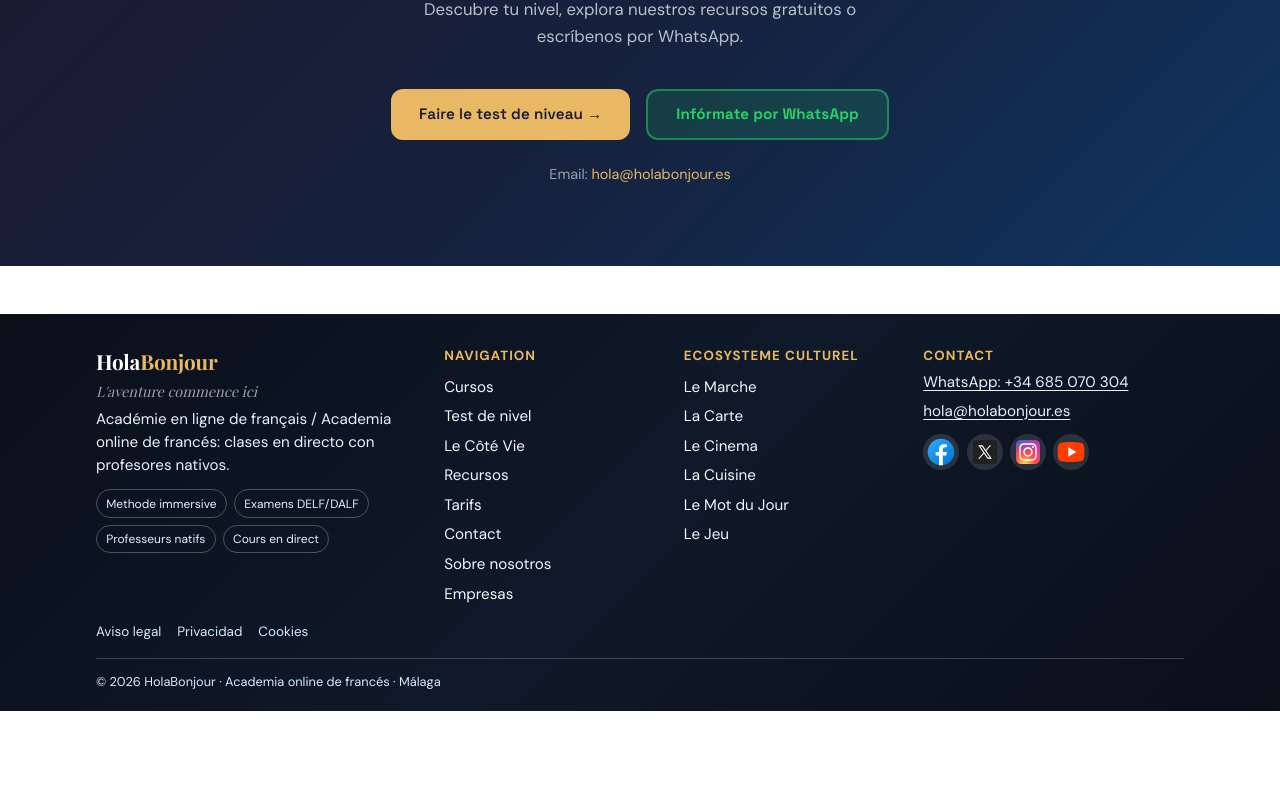
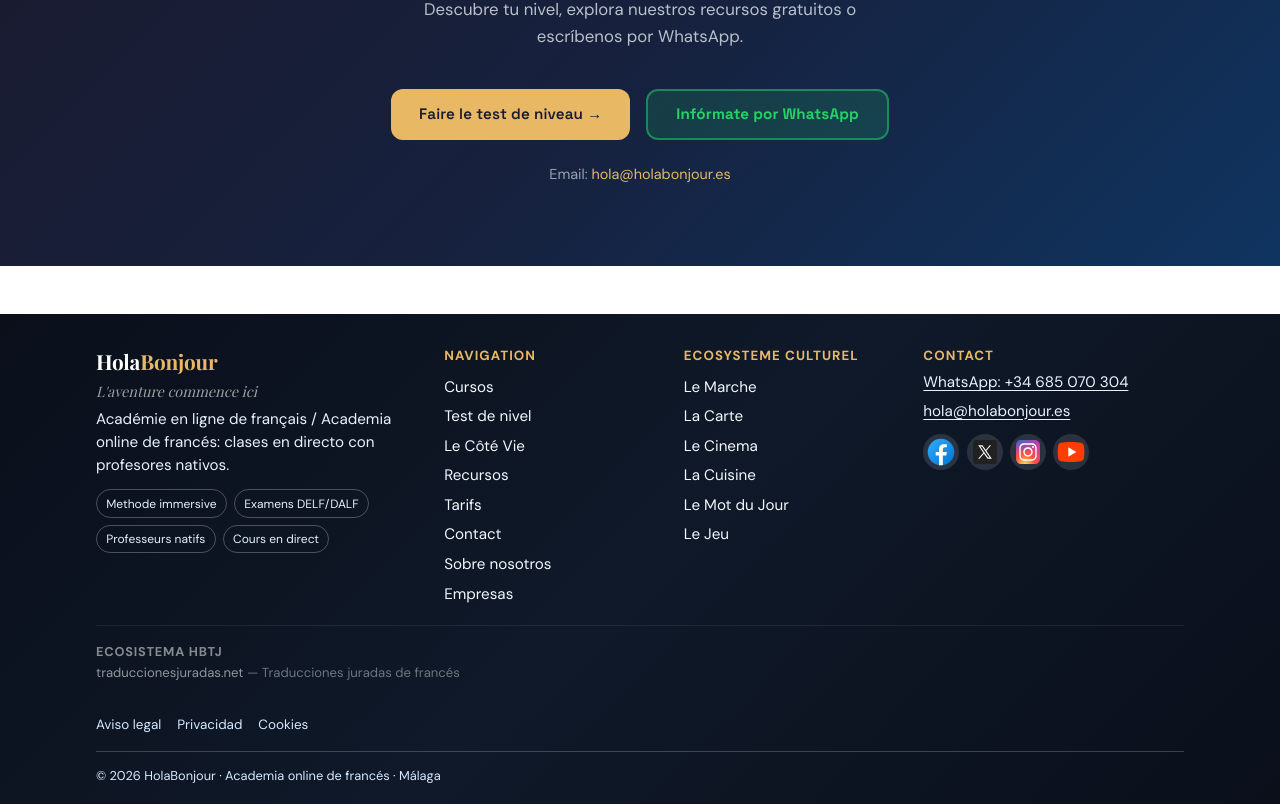
Before and after one commit to juanlatregua/siteholabonjour2510, a Next.js app: page / in a window 1280 px wide. Shown: the part 4360-5164 px from the top of the page. Before the commit the page ends 5071 px from the top, so only its background shows below. Built offline with nearby package versions, Linux system fonts and the light colour scheme; no server answers; a web font is replaced by a local one.

Commit message:
seo: add traduccionesjuradas.net ecosystem link in footer
Cross-link to www.traduccionesjuradas.net in the footer ecosystem section
to strengthen SEO authority between HBTJ properties.

Co-Authored-By: Claude Opus 4.6 <noreply@anthropic.com>

```diff
--- a/src/components/Footer.tsx
+++ b/src/components/Footer.tsx
@@ -116,6 +116,18 @@ const Footer = () => {
           </section>
         </div>
 
+        <div className={styles.ecosystem}>
+          <div>
+            <p className={styles.ecosystemTitle}>Ecosistema HBTJ</p>
+            <p className={styles.ecosystemLinks}>
+              <a href="https://www.traduccionesjuradas.net" target="_blank" rel="noreferrer">
+                traduccionesjuradas.net
+              </a>{" "}
+              &mdash; Traducciones juradas de francés
+            </p>
+          </div>
+        </div>
+
         <div className={styles.legalLinks}>
           <Link href="/aviso-legal">Aviso legal</Link>
           <Link href="/politica-de-privacidad">Privacidad</Link>
```
